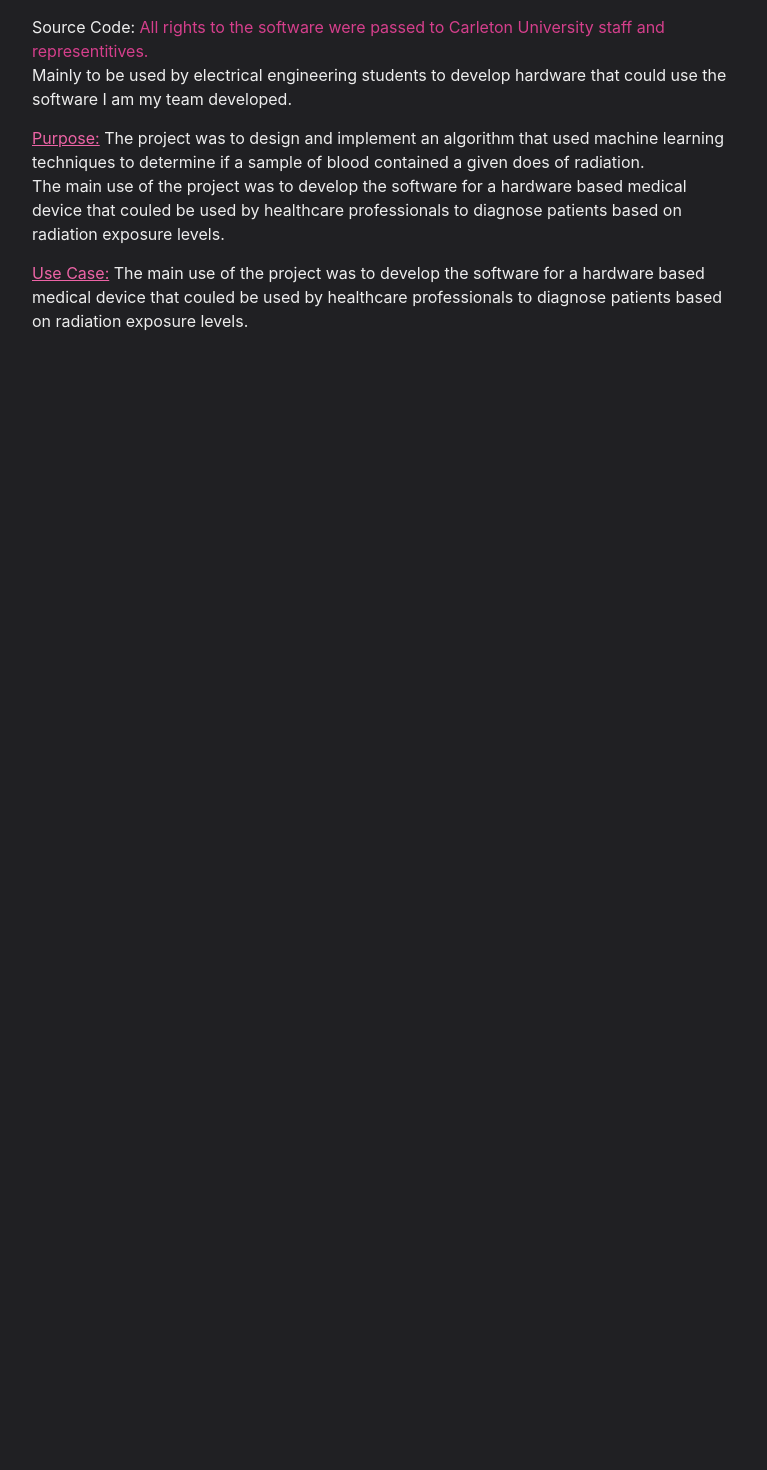
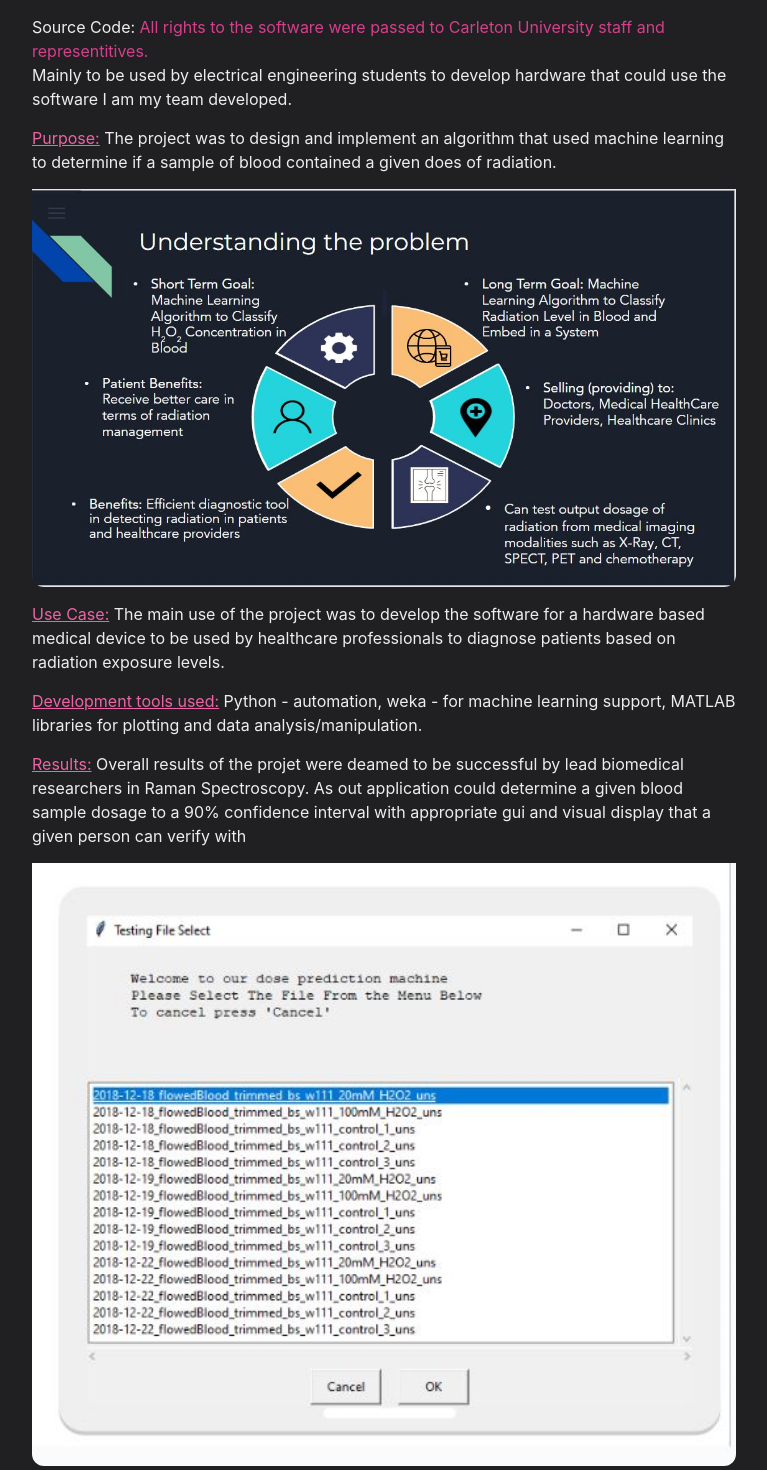
Before and after one commit to Kavi-D/Portfolio, a Next.js app in the folder app-local/: page /works/RDPA in a window 1280 px wide. Shown: the part 200-1670 px from the top of the page, without its empty margins (256-1023 px from the left). Before the commit the page ends 800 px from the top, so only its background shows below. Built offline with nearby package versions, Linux system fonts and the light colour scheme.

Commit message:
finished RDPA page

```diff
--- a/app-local/pages/works/RDPA.js
+++ b/app-local/pages/works/RDPA.js
@@ -1,5 +1,5 @@
 import { chakra } from "@chakra-ui/react"
-import { Text, Link, Container } from "@chakra-ui/react"
+import { Text, Link, Container, Image} from "@chakra-ui/react"
 
 import Title from "../../components/title"
 import Paragraph from "../../components/Paragraph"
@@ -22,7 +22,7 @@
 
             <Paragraph>
                 <Text> Source Code:
-                    <Link color='pink.500' href='https://keystrokeapp.com/' isExternal>
+                    <Link color='pink.500' isExternal>
                         {"   "} All rights to the software were passed to Carleton University staff and representitives.
                     </Link>
                     <br></br>
@@ -33,16 +33,35 @@
 
             <Paragraph>
                 <Text as='u' color='pink.400'> Purpose:</Text>
-                {" "} The project was to design and implement an algorithm that used machine learning techniques to determine if a
+                {" "} The project was to design and implement an algorithm that used machine learning to determine if a
                 sample of blood contained a given does of radiation.
                 <br></br>
-                The main use of the project was to develop the software for a hardware based medical device that couled be used by healthcare professionals to diagnose patients based on radiation exposure levels.
             </Paragraph>
+            <Image paddingTop="15px" borderRadius="xl" w="full" src = "/images/works/RDPA/RDPA1.JPG" alt = ''/>
             <Paragraph>
                 <Text as='u' color='pink.400'> Use Case:</Text>
                 {" "}
-                The main use of the project was to develop the software for a hardware based medical device that couled be used by healthcare professionals to diagnose patients based on radiation exposure levels.
+                The main use of the project was to develop the software for a hardware based medical device to be used by healthcare professionals to diagnose patients based on radiation exposure levels.
             </Paragraph>
+            <Paragraph>
+            <Text as='u' color='pink.400'> Development tools used:</Text>
+            {" "}
+            Python - automation, weka - for machine learning support, MATLAB libraries for plotting and data analysis/manipulation.
+
+            </Paragraph>
+
+            <Paragraph>
+            <Text as='u' color='pink.400'> Results:</Text>
+            {" "}
+            Overall results of the projet were deamed to be successful by lead biomedical researchers in Raman Spectroscopy. As out application could determine a given
+            blood sample dosage to a 90% confidence interval with appropriate gui and visual display that a given person can verify with
+
+            </Paragraph>
+            <Image paddingTop="15px" borderRadius="xl" w="full" src = "/images/works/RDPA/RDPA_gui.JPG" alt = 'feed keystroke pic'/>
+            <Image paddingTop="15px" borderRadius="xl" w="full" src = "/images/works/RDPA/RDPA2.jpg" alt = 'feed keystroke pic'/>
+            <Image paddingTop="15px" borderRadius="xl" w="full" src = "/images/works/RDPA/RDPA_results.JPG" alt = 'feed keystroke pic'/>
+
+
         </Container>
 
 
```
Also changed, not shown: app-local/pages/works/FEMA.js (+40 -6 lines).
